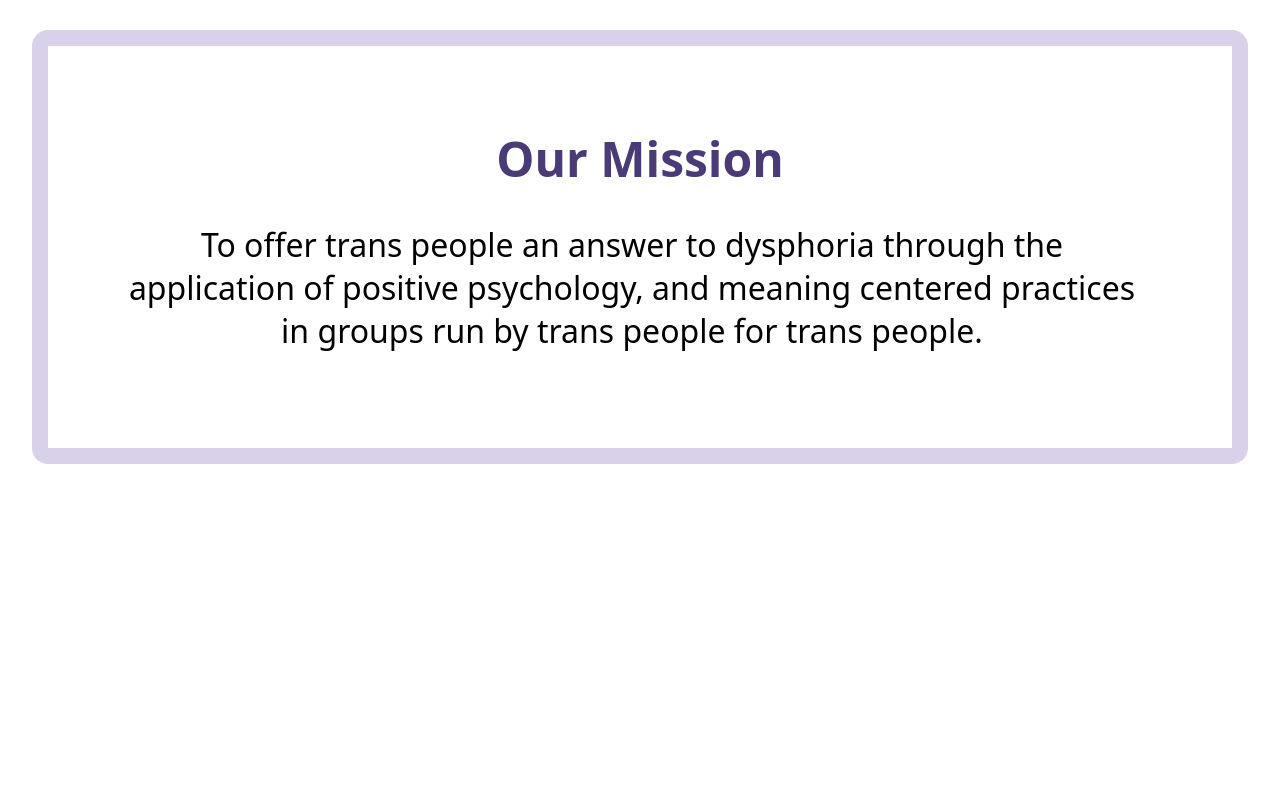
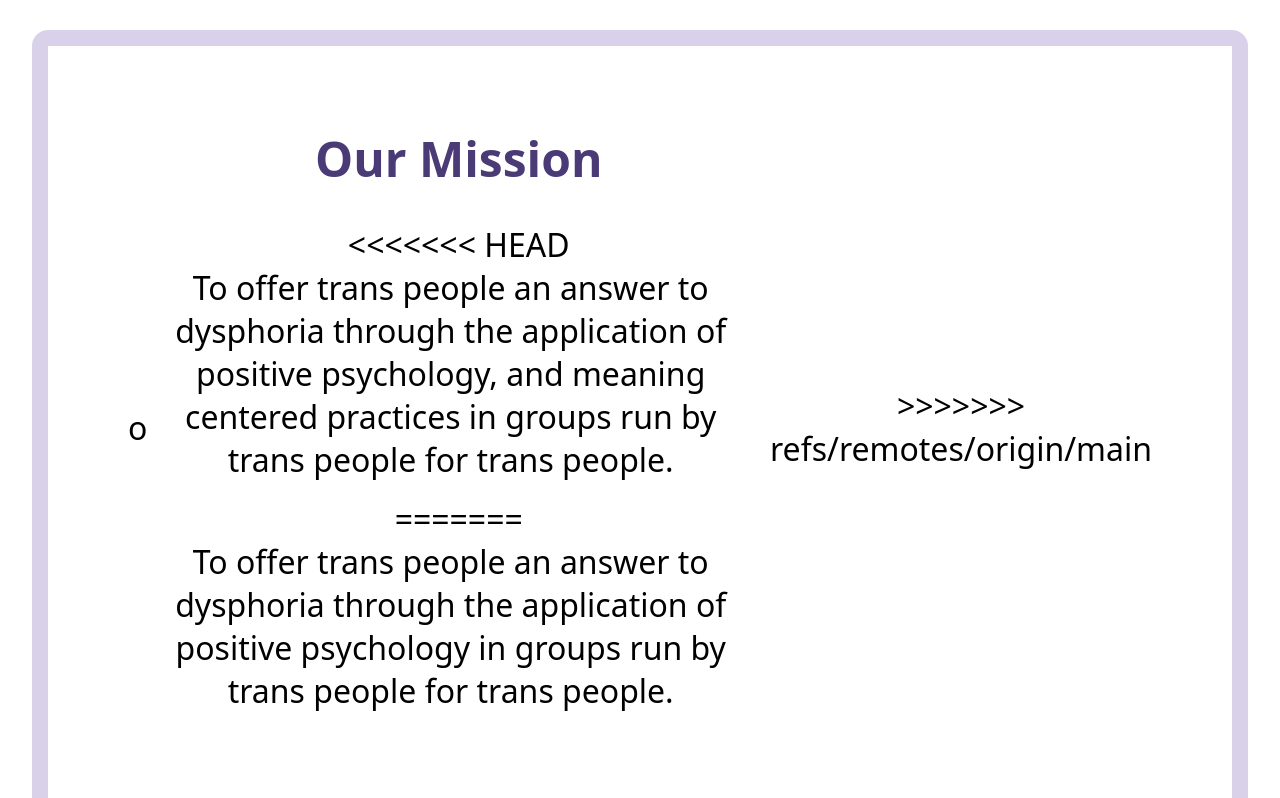
Before and after one commit to strawberrykeycap/Website-Mockup, a website built with Vite: page index.html in a window 1280 px wide. Shown: the part 802-1600 px from the top of the page. Built offline with nearby package versions, Linux system fonts and the light colour scheme; files whose address does not match are found by name.

Commit message:
told to do this by cli

```diff
--- a/index.html
+++ b/index.html
@@ -10,7 +10,7 @@
        <link href="https://fonts.googleapis.com/css2?family=Mogra&display=swap" rel="stylesheet">-->
         <link rel="stylesheet" href="style.css">
         <meta name="viewport" content="width=device-width, initial-scale=1.0" />
-        <title>Gender Enders - Inclusive Community</title>
+        <title>Pink & Blue  - Uplifting Eachother</title>
         <script type="module" crossorigin src="/src/main.js"></script>
         <script type="module" src="/src/modal.js"></script>
         <link rel="stylesheet" crossorigin href="/src/style.css">
@@ -70,14 +70,19 @@
 
         <!-- Mission Section -->
         <section class="mission" id="mission">
-
+        o
           <div id="mission-content">
             <h2>Our Mission</h2>
+<<<<<<< HEAD
             <p>To offer trans people an answer to dysphoria through
                the application of positive
                psychology, and meaning centered practices in groups
                run by trans people for trans people.
               </p>
+=======
+            <p>To offer trans people an answer to dysphoria through the application of positive psychology in groups run by trans people for trans people.</p>
+          </div>
+>>>>>>> refs/remotes/origin/main
         </section>
 
         <!-- Cards Section -->
```
